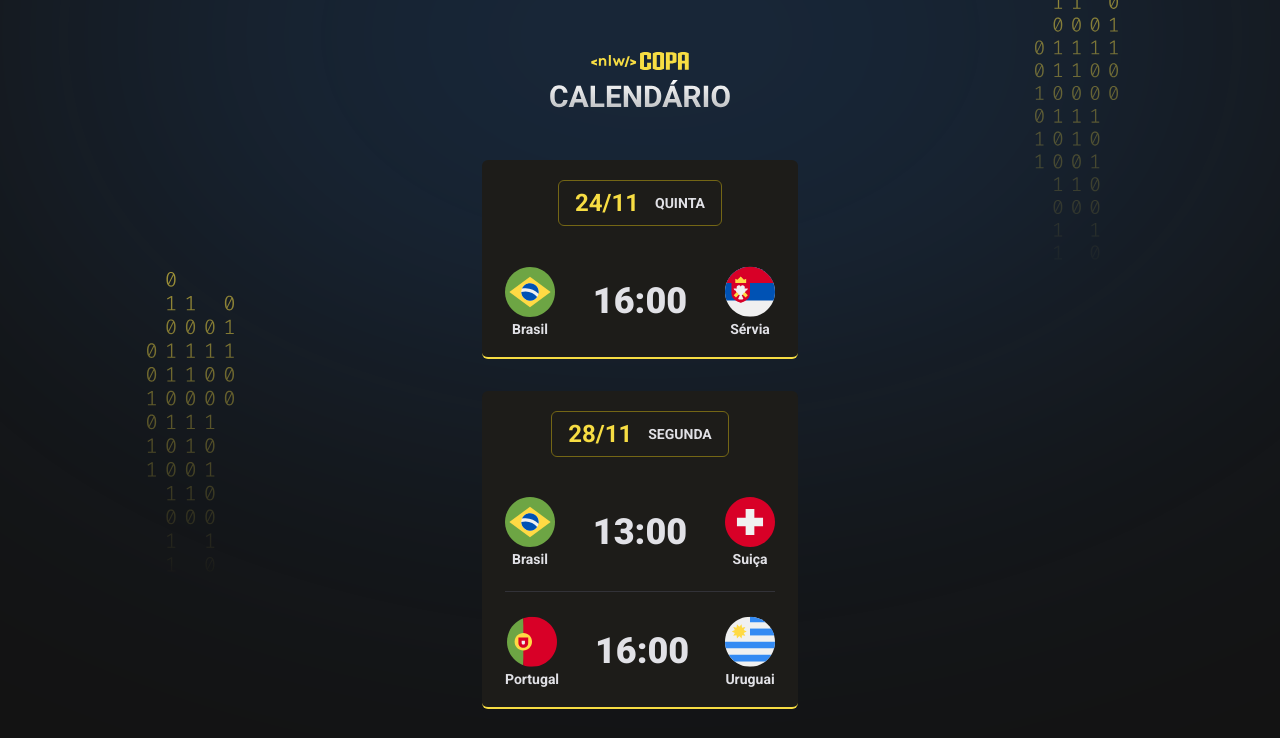
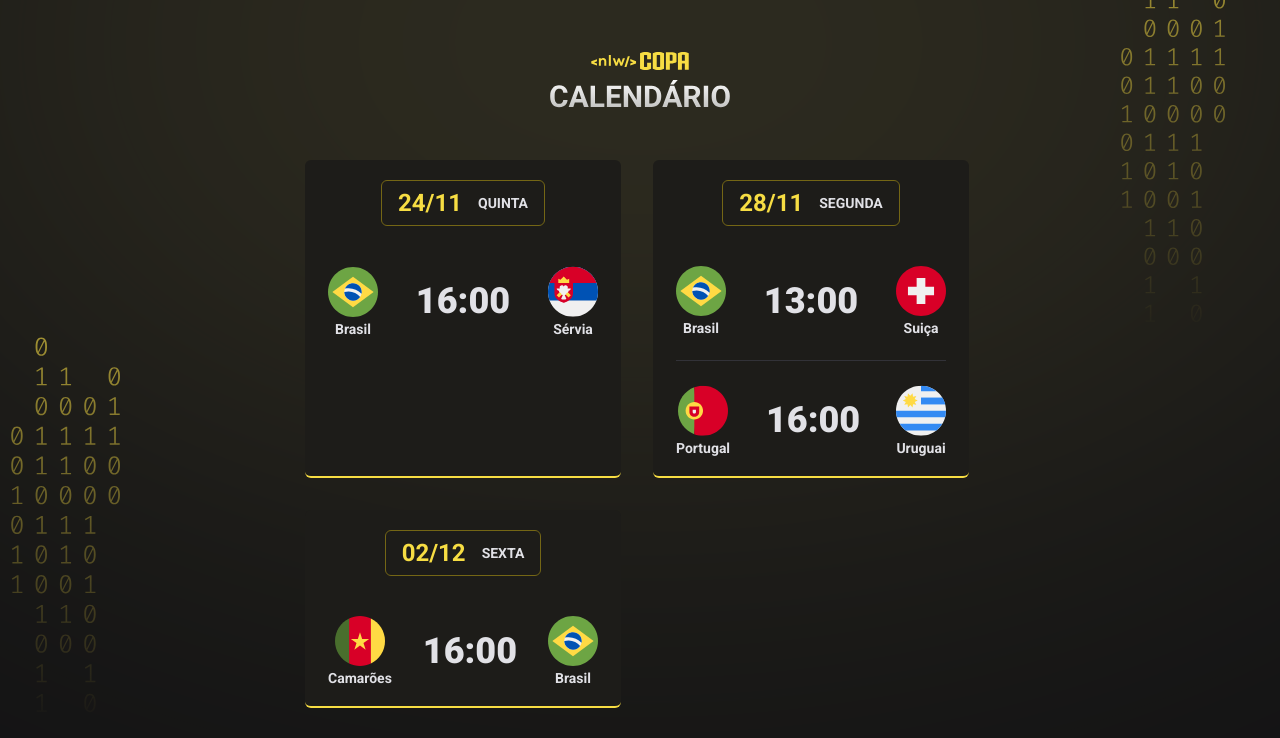
Before and after one commit to Esther-Cardoso/nlw-copa-do-mundo-2022, a plain HTML site: page index.html in a window 1280 px wide. Shown: the top 738 px of the page. Drawn offline with Linux system fonts and the light colour scheme.

Commit message:
animações e personalização de cores

```diff
--- a/script.js
+++ b/script.js
@@ -14,9 +14,11 @@ function createGame(player1, nome1, hour, player2, nome2) {
   `;
 }
 
+let delay = -0.3;
 function createCard(date, day, games) {
+  delay = delay + 0.3;
   return `
-  <div class="card">
+  <div class="card" style="animation-delay: ${delay}s">
     <h2>${date} <span>${day}</span></h2>
     <ul>
       ${games}
--- a/style.css
+++ b/style.css
@@ -2,6 +2,20 @@
   margin: 0;
   padding: 0;
   box-sizing: border-box;
+}
+
+:root {
+  --card-title-border-color: #746615;
+  --card-color-primary: #f7dd43;
+  --card-bg-color: #1d1c19;
+  --bg: url('./assets/bg-yellow.svg');
+}
+
+body.blue {
+  --card-title-border-color: #338af3;
+  --card-color-primary: #338af3;
+  --card-bg-color: #202024;
+  --bg: url('./assets/bg-blue.svg');
 }
 
 ul {
@@ -10,9 +24,10 @@ ul {
 
 body {
   background-color: #121212;
-  background-image: url('./assets/bg.svg');
+  background-image: var(--bg);
   background-position-x: center;
-  background-position-y: -715px;
+  background-repeat: no-repeat;
+  background-size: cover;
 }
 
 body * {
@@ -21,7 +36,8 @@ body * {
 
 #app {
   width: fit-content;
-  margin: 52px auto;
+  margin: auto;
+  padding: 52px 0;
 }
 
 header {
@@ -39,8 +55,8 @@ header {
   padding: 20px 23px;
   text-align: center;
 
-  background: #1d1c19;
-  border-bottom: 2px solid #f7dd43;
+  background: var(--card-bg-color);
+  border-bottom: 2px solid var(--card-color-primary);
   border-radius: 6px;
 }
 
@@ -51,7 +67,7 @@ header {
   align-items: center;
 
   padding: 8px 16px;
-  border: 1px solid #746615;
+  border: 1px solid var(--card-title-border-color);
   border-radius: 6px;
 
   width: fit-content;
@@ -97,3 +113,38 @@ header {
   line-height: 125%;
   color: #e1e1e6;
 }
+
+.card h2:hover,
+.card ul li strong:hover,
+.card ul li img:hover {
+  transform: scale(1.1);
+}
+
+.card h2,
+.card ul li strong:hover,
+.card ul li img:hover {
+  transition: transform 0.3s;
+}
+
+.card {
+  opacity: 0;
+  animation: appear 2s forwards;
+}
+
+@keyframes appear {
+  0% {
+    transform: translateY(-50px);
+    opacity: 0;
+  }
+  100% {
+    opacity: 1;
+  }
+}
+
+@media (min-width: 700px) {
+  #cards {
+    max-width: 670px;
+    flex-direction: row;
+    flex-wrap: wrap;
+  }
+}
```
Also changed, not shown: assets/bg-blue.svg (added), assets/bg-yellow.svg (added), assets/bg.svg (deleted).
